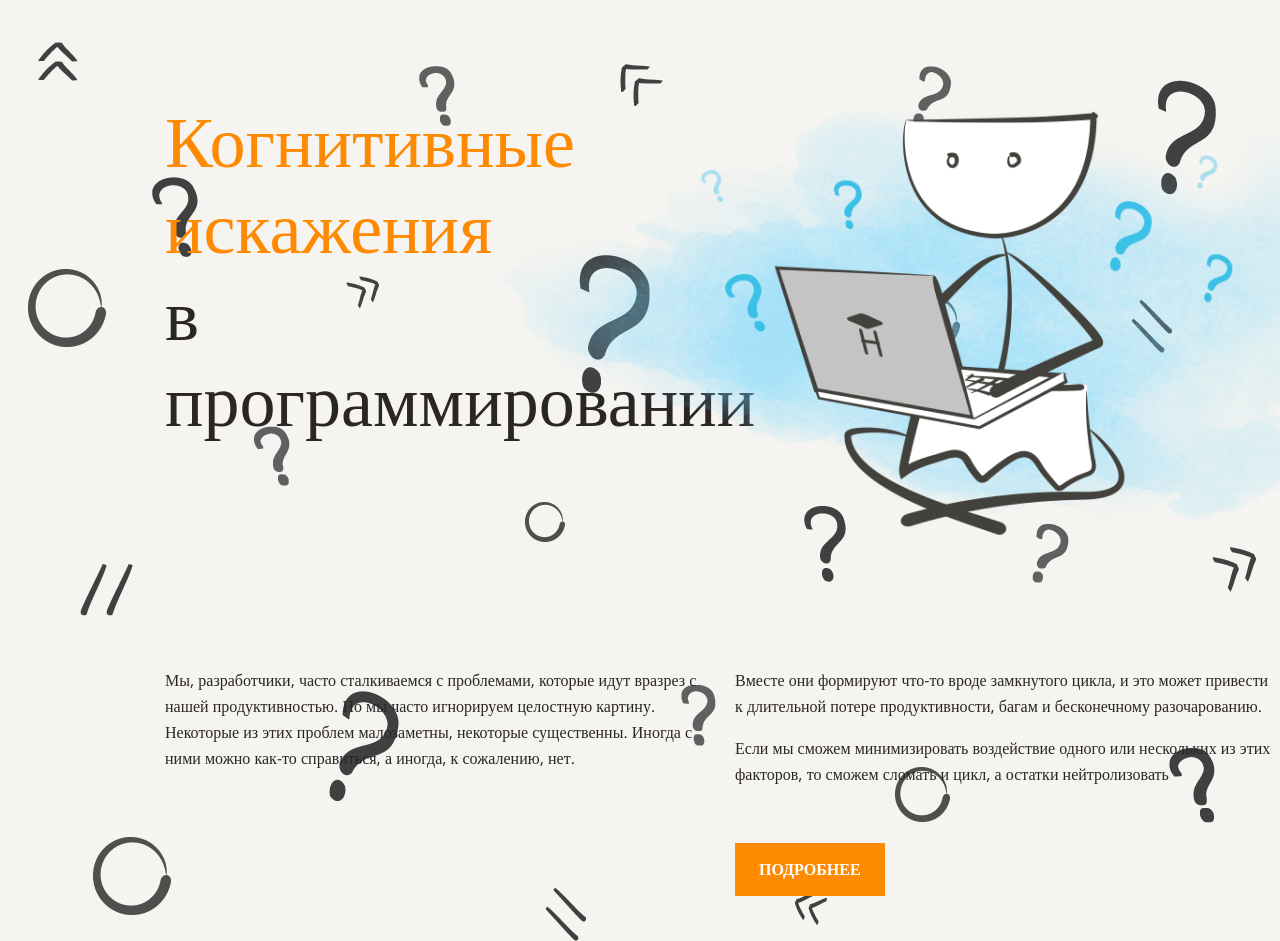
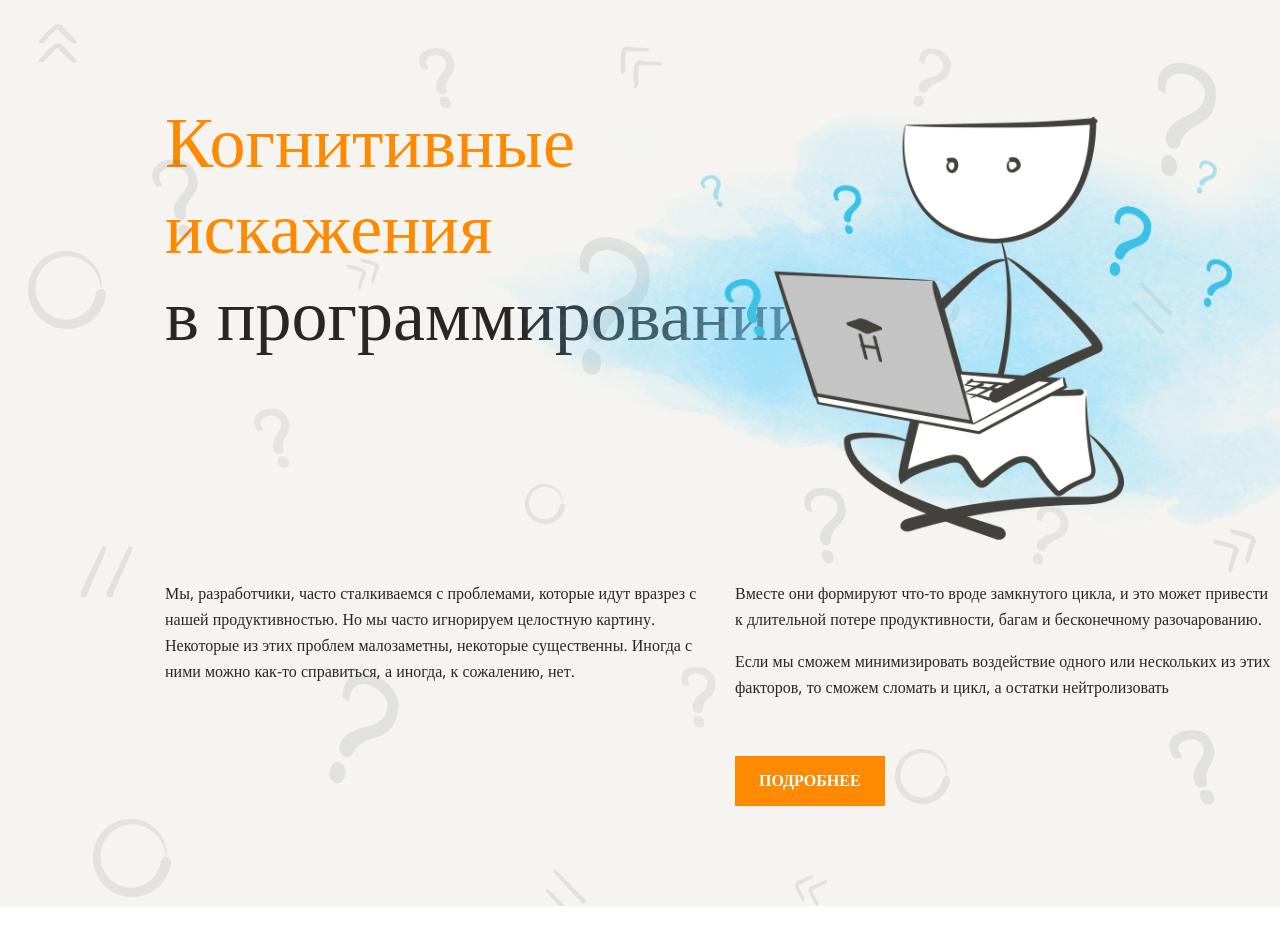
Before and after one commit to Sergey-Saprankov/layout-designer-project-lvl1, a website: page src/index.html in a window 1280 px wide. Shown: the top 941 px of the page. Drawn offline with nearby package versions, Linux system fonts and the light colour scheme; a web font is replaced by a local one.

Commit message:
fix header section

```diff
--- a/src/index.html
+++ b/src/index.html
@@ -15,11 +15,11 @@
     <link rel="stylesheet" href="styles/style.css" />
   </head>
   <body>
-    <header class="header">
-      <img src="images/tota_ill.png" alt="programmist" class="main" />
+    <header class="header background">
+      <img src="images/main.png" alt="programmist" class="main" />
       <div class="container">
         <h1 class="header-title">
-          Когнитивные искажения <span><br />в программировании</span>
+          Когнитивные <br>искажения <span><br>в программировании</span>
         </h1>
         <div class="column">
           <div class="column-1">
--- a/src/styles/style.css
+++ b/src/styles/style.css
@@ -13,15 +13,27 @@ body {
   padding: 100px 0px;
 }
 .header {
-  min-width: 1440px;
+  background-color: #f5f4f0;
+  /* background: url("../images/background.png") center/contain no-repeat #f5f4f0; */
+  position: relative;
+  overflow: hidden;
+}
+.background::before{
+  content: '';
+  position: absolute;
+  left: 0px;
+  top: 0px;
 
-  background: url("../images/background.png") center/contain no-repeat #f5f4f0;
-  position: relative;
+  width: 1440px;
+  height: 914px;
+
+  background-image: url('../images/background.png');
+  background-repeat: no-repeat;
+  background-size: cover;
+  opacity: 0.1;
 }
+
 .header-title {
-  text-align: left;
-  width: 594px;
-
   font-family: "Neucha";
   font-style: normal;
   font-weight: 400;
@@ -32,10 +44,9 @@ body {
 }
 .main {
   position: absolute;
-  top: 97px;
-  right: -15px;
-  width: 952px;
-  height: 444px;
+  top: 55px;
+  left: 461px;
+  height: 525px;
 }
 header span {
   font-family: "Neucha";
@@ -84,7 +95,7 @@ header span {
   line-height: 160%;
   text-transform: uppercase;
   color: #ffffff;
-  padding: 14px 24px;
+  padding: 12px 24px;
   background: #fe8a02;
   margin-top: 40px;
   display: inline-block;
```
